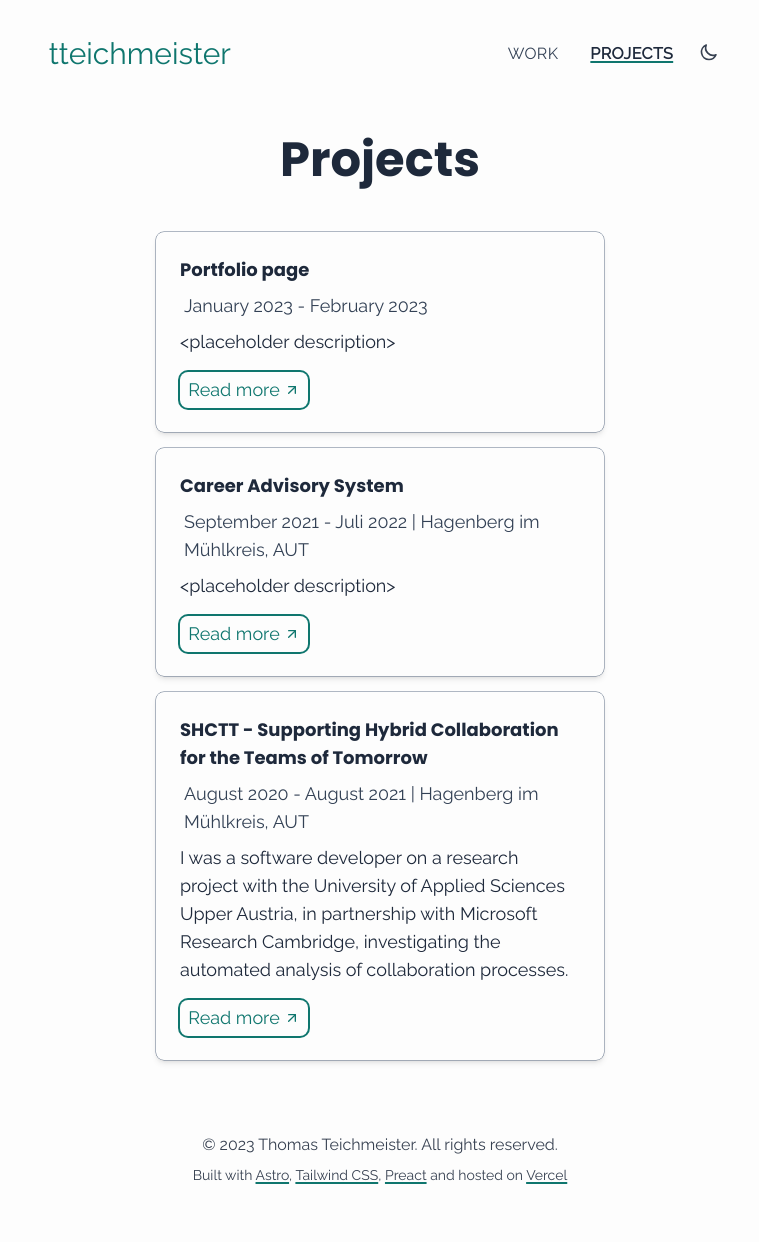
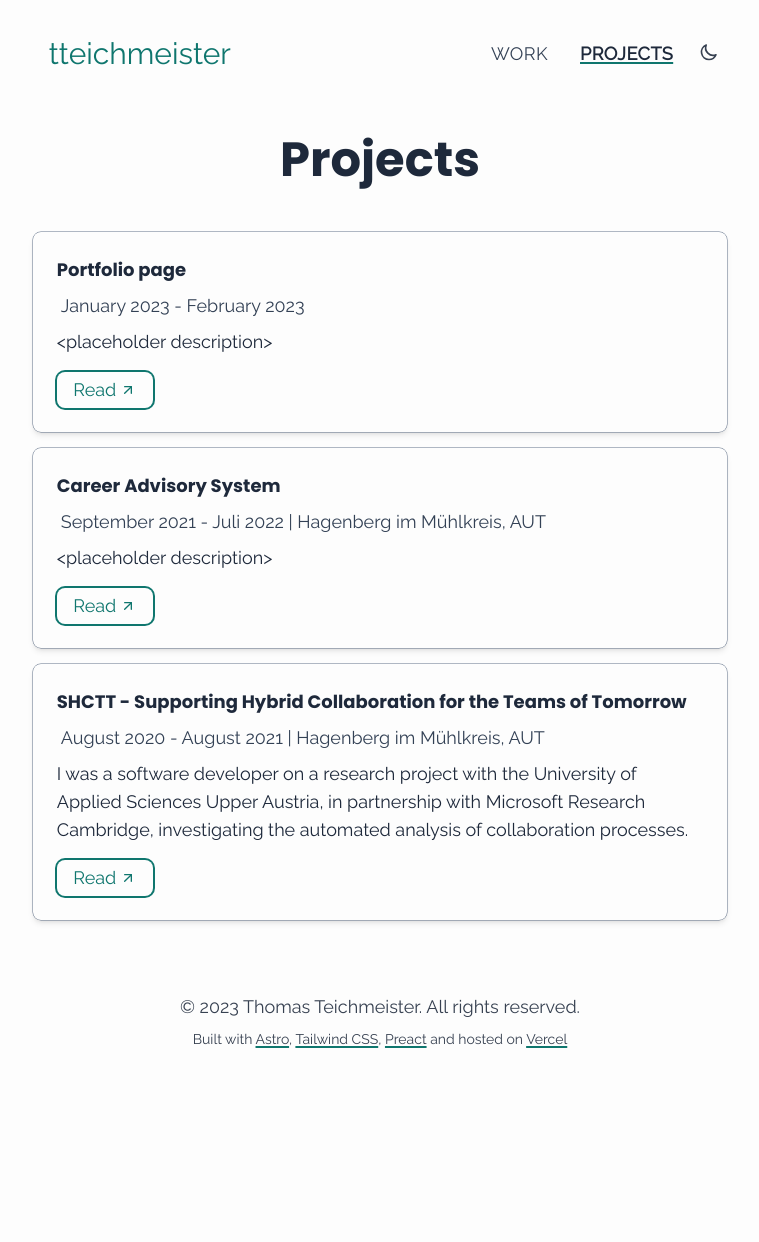
Before and after one commit to tteichmeister/tteichmeister-dev, an Astro site: page /projects in a window 1280 px wide. Shown: the whole page, without its empty margins (260-1019 px from the left). After the commit the page ends 1106 px from the top, so only its background shows below. Built offline with nearby package versions, Linux system fonts and the light colour scheme; Astro itself is replaced by a stand-in of ours.

Commit message:
fix smaller styling issues

```diff
--- a/src/components/Card.astro
+++ b/src/components/Card.astro
@@ -25,9 +25,9 @@ const { title, link, subtitle, shortDescription } = Astro.props;
     <a
       class={`more-btn text-color-secondary`}
       href={link}
-      aria-label="Read more"
+      aria-label="Read more about this article"
     >
-      Read more
+      Read
       <span class="my-auto ml-1">
         <svg
           xmlns="http://www.w3.org/2000/svg"
--- a/src/components/Footer.astro
+++ b/src/components/Footer.astro
@@ -4,7 +4,7 @@ const today = new Date();
 ---
 
 <footer>
-  <div class="my-8 text-gray-700 dark:text-slate-400">
+  <div class="my-8 text-gray-700 dark:text-slate-400 text-lg">
     &copy; {today.getFullYear()}
     <a href="/" class="text-700 dark:text-teal-500">
       {OWNER}.
--- a/src/components/NavBar.astro
+++ b/src/components/NavBar.astro
@@ -6,7 +6,7 @@ import SmallMenu from "./SmallMenu";
 ---
 
 <header>
-  <nav class="mb-12">
+  <nav class="mb-12 text-lg">
     <ul class="flex flex-row list-none items-center md:justify-between">
       <li>
         <RootLink>
--- a/src/pages/projects.astro
+++ b/src/pages/projects.astro
@@ -17,7 +17,7 @@ const projects = (await getCollection("projects")).sort(
   <ul class="w-full">
     {
       projects.map((project) => (
-        <li class="max-w-md mx-auto">
+        <li class="mx-auto">
           <Card
             title={project.data.title}
             link={`/projects/${project.slug}`}
--- a/src/styles/global.css
+++ b/src/styles/global.css
@@ -55,7 +55,7 @@ h1 {
 }
 
 .more-btn {
-	@apply ring-2 dark:ring-teal-500 ring-teal-700 hover:dark:ring-teal-300 hover:dark:text-teal-300 hover:ring-teal-700 rounded-lg py-1 px-2 justify-center text-center flex w-32;
+	@apply ring-2 dark:ring-teal-500 ring-teal-700 hover:dark:ring-teal-300 hover:dark:text-teal-300 hover:ring-teal-700 rounded-lg py-1 px-2 justify-center text-center flex w-24;
 }
 
 .hover-link {
```
